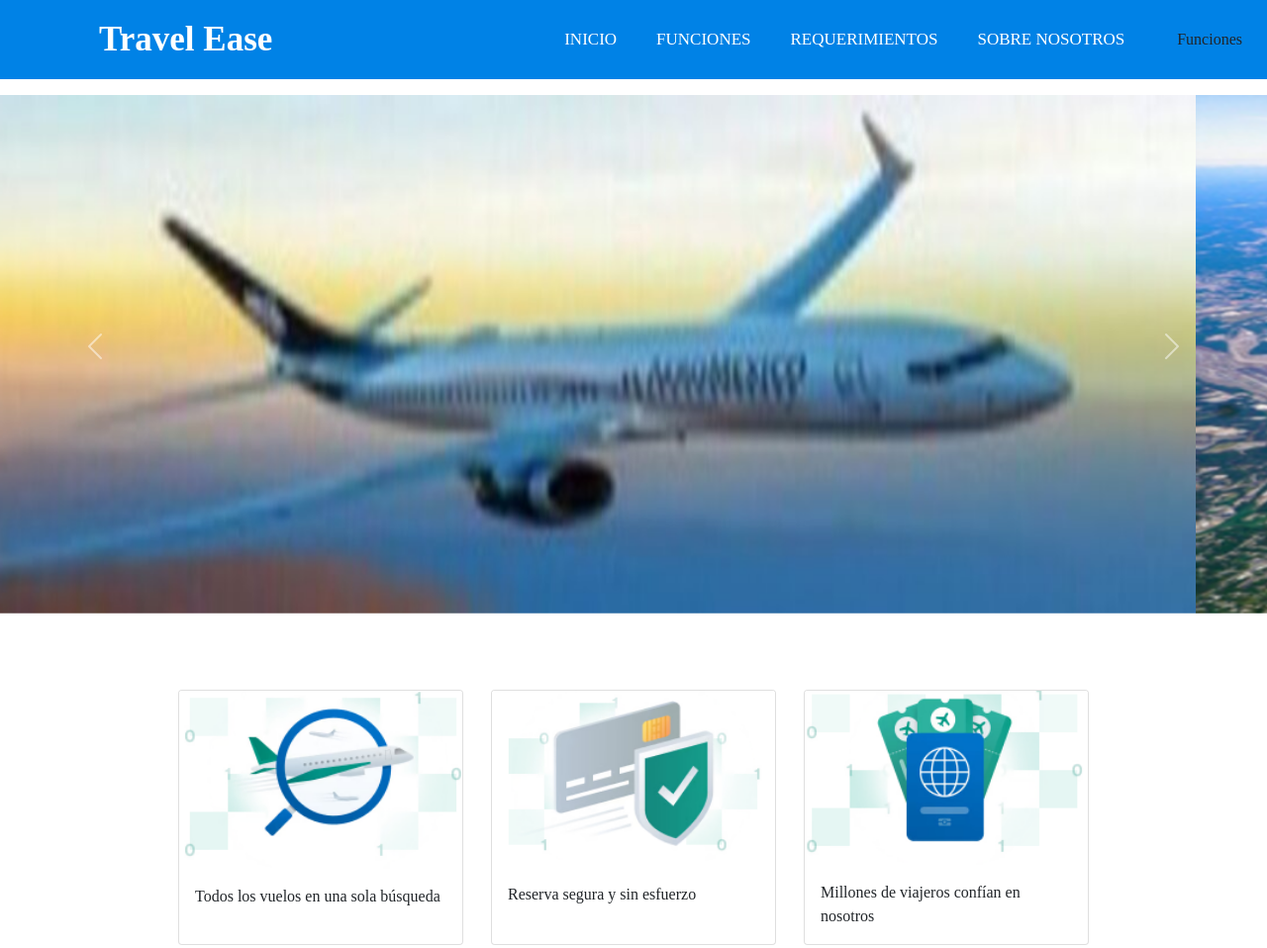
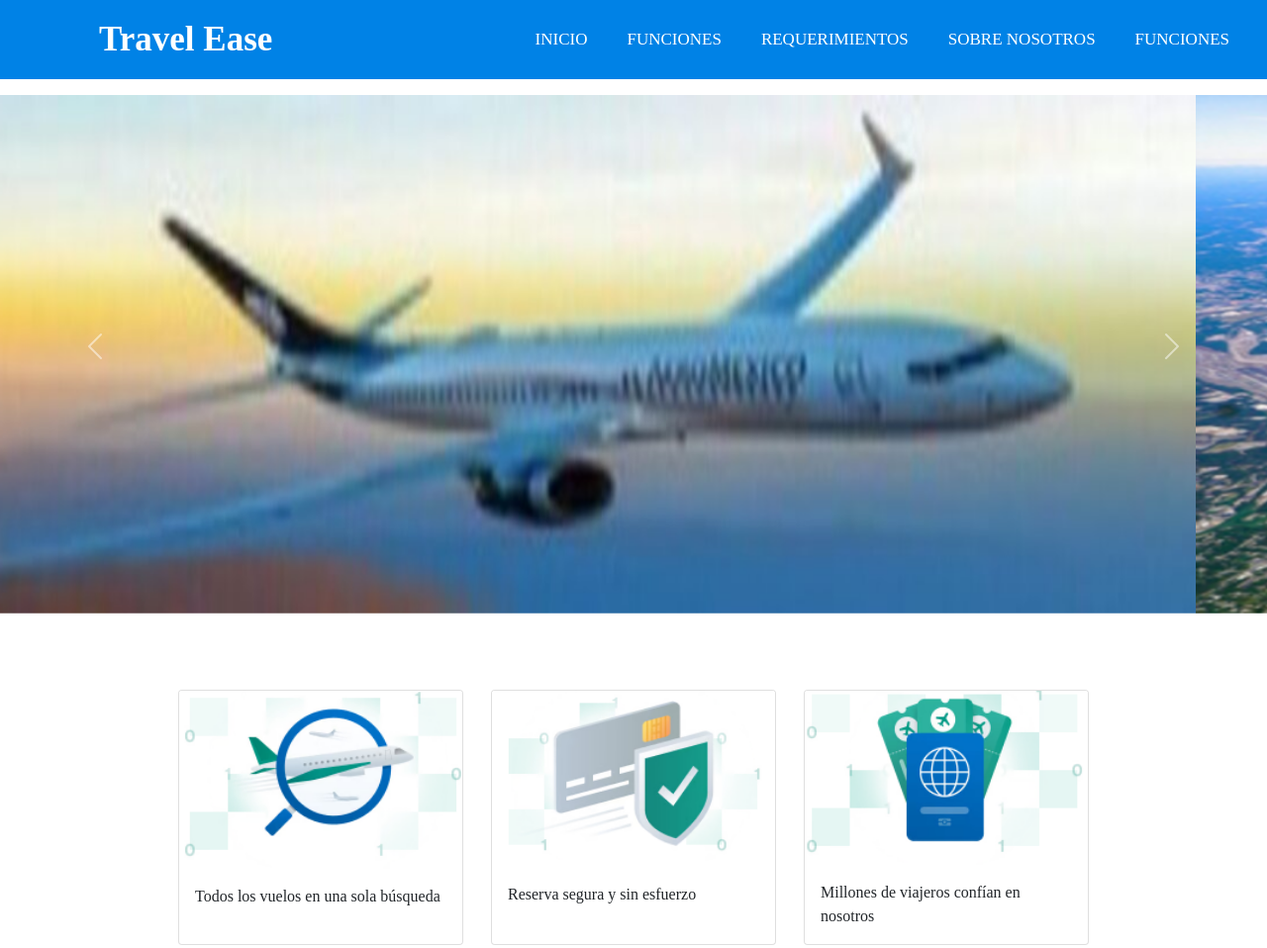
Before and after one commit to MarvinCoto/paginaTravelEase, a plain HTML site: page pages/index.html in a window 1280 px wide. Shown: the top 958 px of the page at 99% size. Drawn offline with nearby package versions, Linux system fonts and the light colour scheme.

Commit message:
Edité unos detalles

```diff
--- a/pages/index.html
+++ b/pages/index.html
@@ -25,7 +25,7 @@
                 <li><a href="funciones.html">Funciones</a></li>
                 <li><a href="requerimientos.html">Requerimientos</a></li>
                 <li><a href="sobrenosotros.html">Sobre Nosotros</a></li>
-                <li><a href="funciones.html"></a>Funciones</li>
+                <li><a href="funciones.html">Funciones</a></li>
             </ul>
         </nav>
 
```
Also changed, not shown: pages/requerimientos.html (+1 -1 lines).
